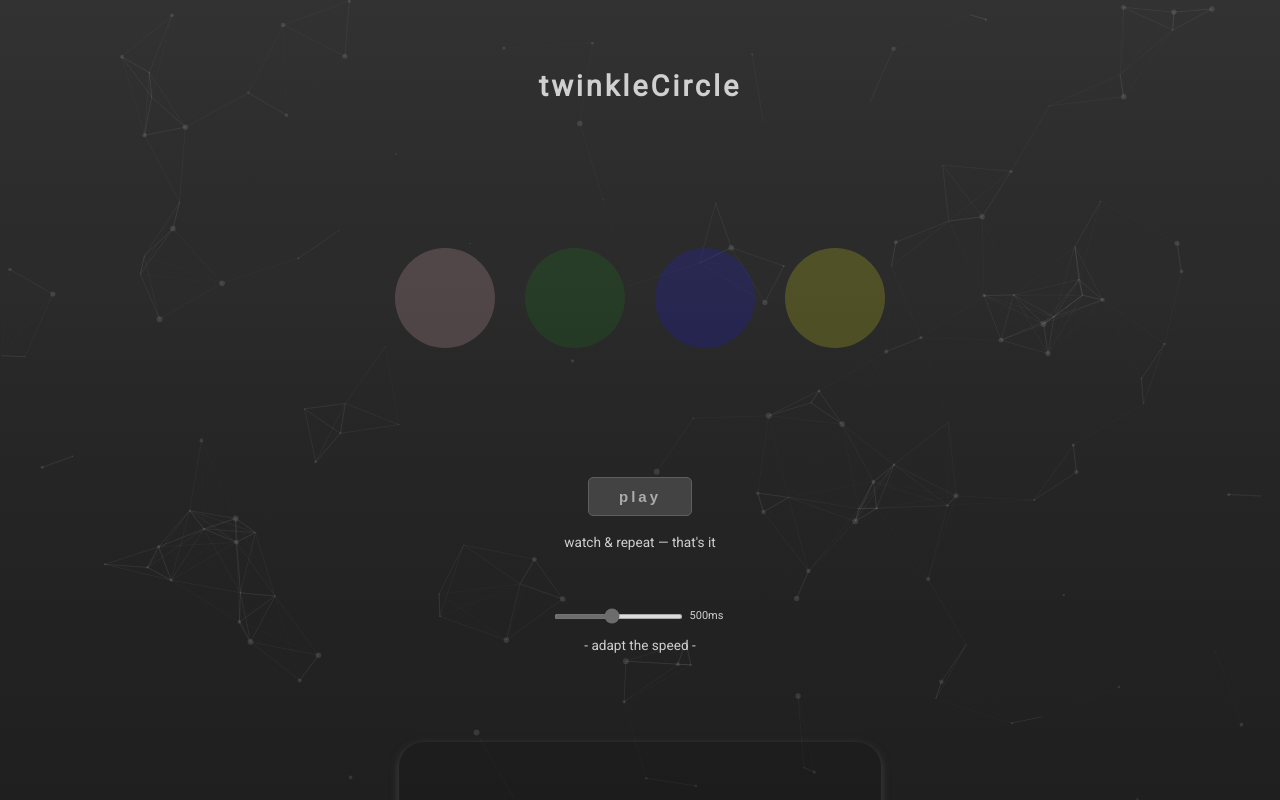
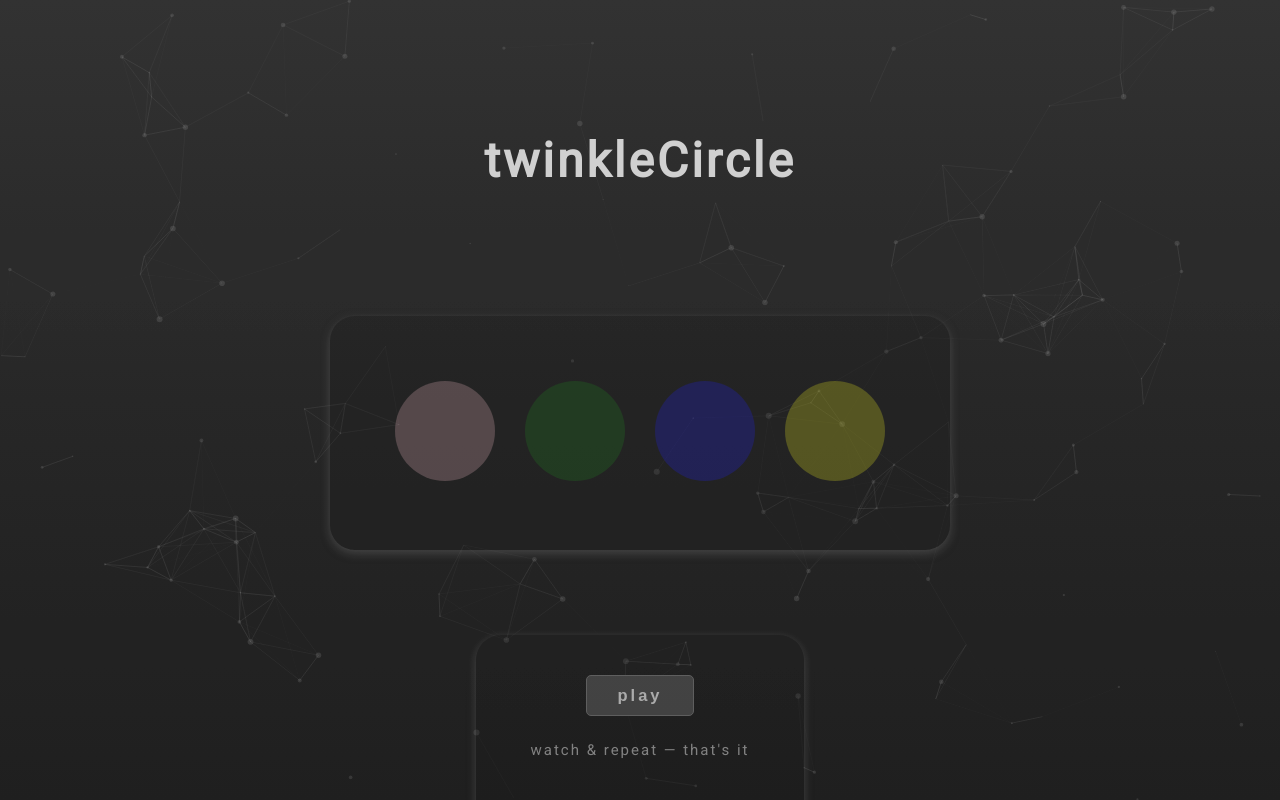
Before and after one commit to clasei/twinkle-circle, a React (Create React App) app: page / in a window 1280 px wide. Built offline with nearby package versions, Linux system fonts and the light colour scheme.

Commit message:
info and style udpated; containers filled

```diff
--- a/src/App.css
+++ b/src/App.css
@@ -41,8 +41,13 @@
   position: relative;
 }
 
+.CircleContainer, .ControlPanel {
+  z-index: 3;
+  position: relative;
+}
+
 .Info {
-  z-index: 3;
+  z-index: 4;
   width: auto;
   overflow-y: auto;
   -webkit-overflow-scrolling: touch;
--- a/src/components/Circle/Circle.js
+++ b/src/components/Circle/Circle.js
@@ -4,7 +4,7 @@ import './Circle.css';
 const Circle = ({ color, onClick, active }) => {
     const circleStyle = {
         backgroundColor: color,
-        opacity: active ? 1 : 0.2,
+        opacity: active ? 1 : 0.25,
         transform: active ? 'scale(1.1)' : 'scale(1)',
     };
 
--- a/src/components/CircleContainer/CircleContainer.css
+++ b/src/components/CircleContainer/CircleContainer.css
@@ -6,13 +6,17 @@
     margin: 75px 10px;
     padding: 15px;
     gap: 0px;
+    background-color: rgba(0, 0, 0, 0.2);
+    box-shadow: 0 3px 10px rgba(95, 95, 95, 0.5);
+    padding: 50px 50px;
+    border-radius: 25px;
 }
 
 @media only screen and (max-width: 768px) {
 
     .container {
-        margin: 50px 10px;
-        padding: 5px;
+        margin: 20px;
+        padding: 10px;
         align-items: flex-start;
     }
   }
--- a/src/components/ControlPanel/ControlPanel.css
+++ b/src/components/ControlPanel/ControlPanel.css
@@ -1,8 +1,14 @@
 .control-panel {
-    margin: 10px 0;
+    margin: 10px;
     margin-bottom: 75px;
-    font-size: 0.85em;
-    color: #e0e0e0;
+    font-size: 15px;
+    font-weight: 550;
+    letter-spacing: 2px;
+    color: #b7b7b7b1;
+    background-color: rgba(0, 0, 0, 0.2);
+    box-shadow: 0 3px 10px rgba(95, 95, 95, 0.5);
+    padding: 30px 50px;
+    border-radius: 25px;
     text-align: center;
     overflow-y: auto;
     -webkit-overflow-scrolling: touch;
@@ -11,7 +17,7 @@
 .control-panel button {
     padding: 10px 30px;
     margin-top: 10px;
-    margin-bottom: 5px;
+    margin-bottom: 10px;
     font-size: 1.1em;
     font-weight: bold;
     letter-spacing: 3px;
@@ -38,20 +44,20 @@ input[type="range"] {
 }
 
 .slider {
-    margin-top: 50px;
-    margin-bottom: 5px;
+    margin-top: 55px;
+    margin-bottom: 10px;
     height: 5px;
     cursor: pointer;
 }
 
 .slider-metric {
-    font-size: 11px;
-    padding: 0 5px;
+    font-size: 12px;
+    padding: 0 10px;
 }
 
 @media only screen and (max-width: 768px) {
 
     .control-panel {
-        margin-bottom: 50px;
+        margin-bottom: 75px;
     }
   }
--- a/src/components/ControlPanel/ControlPanel.js
+++ b/src/components/ControlPanel/ControlPanel.js
@@ -10,6 +10,7 @@ const ControlPanel = ({ onStart, gameSpeed, onSpeedChange }) => {
 
       <p className="instruction">watch & repeat — that's it</p>
 
+      <span>- </span>
       <input className="slider"
           type="range"
           min="100"
@@ -19,8 +20,10 @@ const ControlPanel = ({ onStart, gameSpeed, onSpeedChange }) => {
           id="speedslider"
           aria-label="Speed Control"
       />
+      <span> +</span>
+
       <span className="slider-metric">{gameSpeed}ms</span>
-      <p className="speed-adaptation">- adapt the speed -</p>
+      <p className="speed-adaptation">adapt the speed</p>
     </div>
   );
 }
--- a/src/components/Footer/Footer.css
+++ b/src/components/Footer/Footer.css
@@ -2,12 +2,13 @@
     font-family: 'Roboto Mono', monospace;
     color: rgba(194, 194, 194, 0.902);
     font-size: 0.7rem;
-    background-color: rgba(40, 40, 40, 0.7);
+    background-color: rgba(40, 40, 40, 0.4);
     box-shadow: 0 3px 10px rgba(95, 95, 95, 0.5);
     padding: 10px 30px;
     width: 100%;
     width: auto;
-    margin: 5px;
+    margin: 10px;
+    margin-bottom: 25px;
     border-radius: 13px;
     text-align: center;
     box-sizing: border-box;
@@ -24,6 +25,7 @@ footer a {
 }
 
 footer a:hover {
+    color: rgb(10, 112, 255);
     background-color: pink;
     font-weight: bold;
 }
--- a/src/components/Header/Header.css
+++ b/src/components/Header/Header.css
@@ -1,5 +1,5 @@
 .header {
-    margin-top: 50px;
+    margin-top: 100px;
     margin-bottom: 20px;
     width: 100%;
     text-align: center;
@@ -10,13 +10,14 @@
     font-family: 'Roboto', Arial, Helvetica, sans-serif;
     letter-spacing: 3px;
     color: #e0e0e0;
-    font-size: 1.8em;
+    font-size: 3em;
     display: inline-block;
 }
 
 @media only screen and (max-width: 768px) {
 
     .header {
-        margin-top: 100px;
+        margin-top: 75px;
+        margin-bottom: 25px;
     }
   }
--- a/src/components/Info/Info.css
+++ b/src/components/Info/Info.css
@@ -1,24 +1,27 @@
 .info-container {
+    font-size: 15px;
     font-weight: 550;
-    line-height: 1.5em;
+    line-height: 1.6em;
     color: #e0e0e0;
     text-align: center;
-    background-color: rgba(0, 0, 0, 0.3);
+    background-color: rgba(0, 0, 0, 0.2);
+    box-shadow: 0 3px 10px rgba(95, 95, 95, 0.5);
     padding: 50px;
+    border-radius: 25px;
+    margin-top: 25px;
     margin-bottom: 75px;
-    border-radius: 25px;
-    box-shadow: 0 3px 10px rgba(95, 95, 95, 0.5);
 }
 
 .info-container h2 {
-    font-size: 1.1em;
+    font-size: 1.3em;
     font-weight: bold;
-    margin-bottom: 30px;
+    margin-bottom: 50px;
+    margin-top: 25px;
     color: #e0e0e0;
 }
 
 .info-container p {
-    font-size: 0.8em;
+    font-size: 1em;
     margin: 15px 0;
 }
 
@@ -29,9 +32,9 @@
 
 .scroll-to-top-button {
     padding: 10px 30px;
-    margin-top: 50px;
-    margin-bottom: 5px;
-    font-size: 0.8em;
+    margin-top: 60px;
+    margin-bottom: 10px;
+    font-size: 1.1em;
     font-weight: bold;
     letter-spacing: 3px;
     cursor: pointer;
@@ -56,7 +59,7 @@
 
     .info-container {
         padding: 25px;
-        margin: 15px;
-        margin-bottom: 50px;
+        margin: 20px;
+        margin-bottom: 70px;
     }
   }
--- a/src/components/Info/Info.js
+++ b/src/components/Info/Info.js
@@ -11,10 +11,11 @@ function Info({ headerRef }) {
   return (
     <div className="info-container">
       <h2>Hack Your RAM</h2>
-      <p>Discover <strong>twinkleCircle</strong>, a classic reimagined to challenge your mind.</p>
+      <p>Discover <strong>twinkleCircle</strong>.</p>
+      <p>A modern twist on a classic to test your own random access memory.</p>
       <p>It's more than a challenge.</p>
       <p>It's a test for your brain's very own RAM.</p>
-      <p>Enjoy the subtle flow of <a href="https://vincentgarreau.com/particles.js/">Particles.js</a>, crafted to keep you in the zone.</p>
+      <p>Immerse yourself in the subtle flow of <a href="https://vincentgarreau.com/particles.js/">Particles.js</a>, crafted to keep you in the zone.</p>
       <p>Every sequence is a step towards mastering your mind.</p>
       <p>Engage, play, and elevate your cognitive skills.</p>
       <p>In a world filled with noise, find your focus.</p>
```
